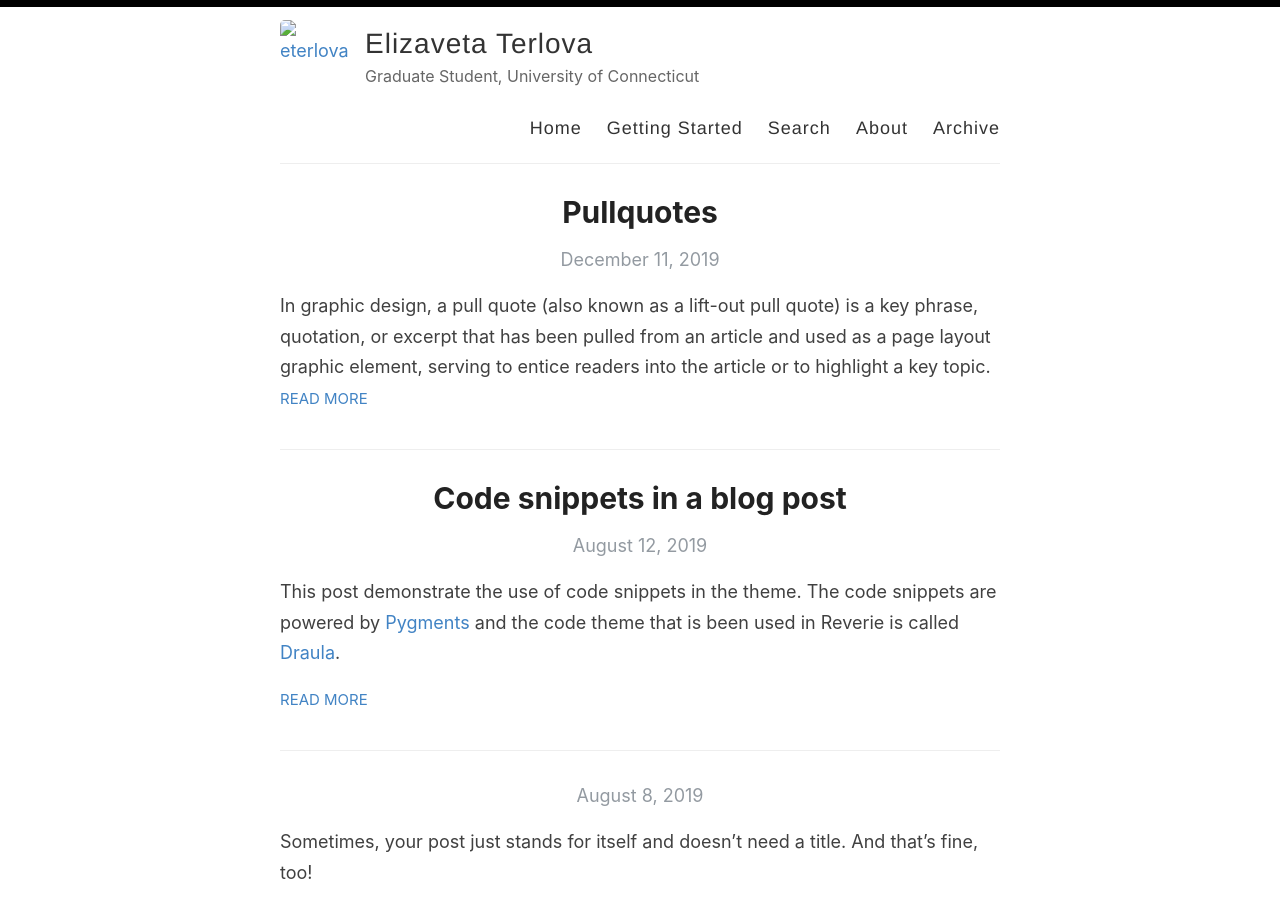
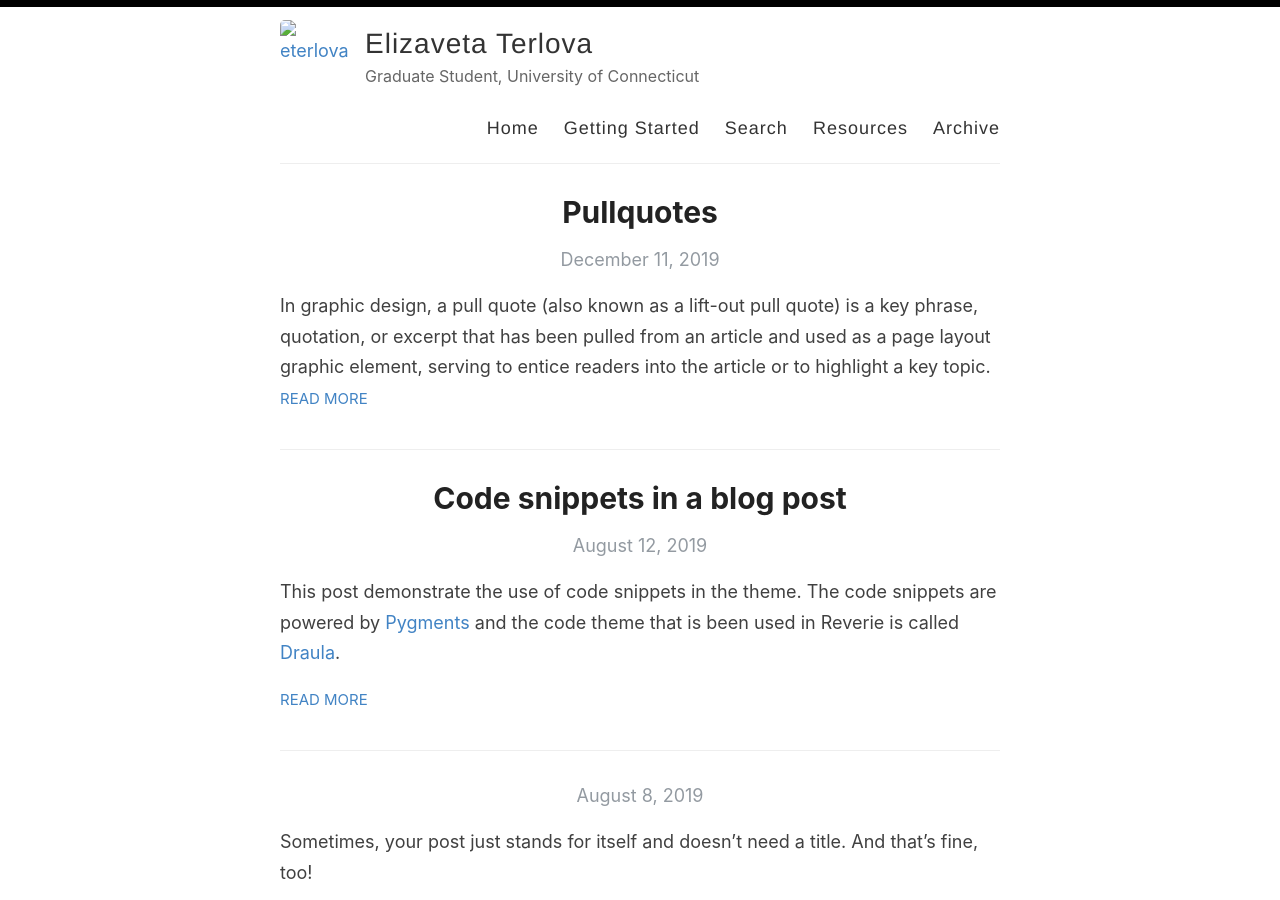
Before and after one commit to eterlova/eterlova.github.io, a Jekyll site: the page built from index.html, in a window 1280 px wide and 900 px high. Built offline with Jekyll 4.4.1, drawn with Linux system fonts in a browser that asks for light colours; the list of posts is cut into pages by our own code.

Commit message:
Update default.html

```diff
--- a/_layouts/default.html
+++ b/_layouts/default.html
@@ -31,7 +31,7 @@
               <a href="{{ site.baseurl }}/">Home</a>
               <a href="{{ site.baseurl }}/getting-started">Getting Started</a>
               <a href="{{ site.baseurl }}/search">Search</a>
-              <a href="{{ site.baseurl }}/about">About</a>
+              <a href="{{ site.baseurl }}/resources">Resources</a>
               <a href="{{ site.baseurl }}/archive">Archive</a>
             </nav>
           </header>
```
